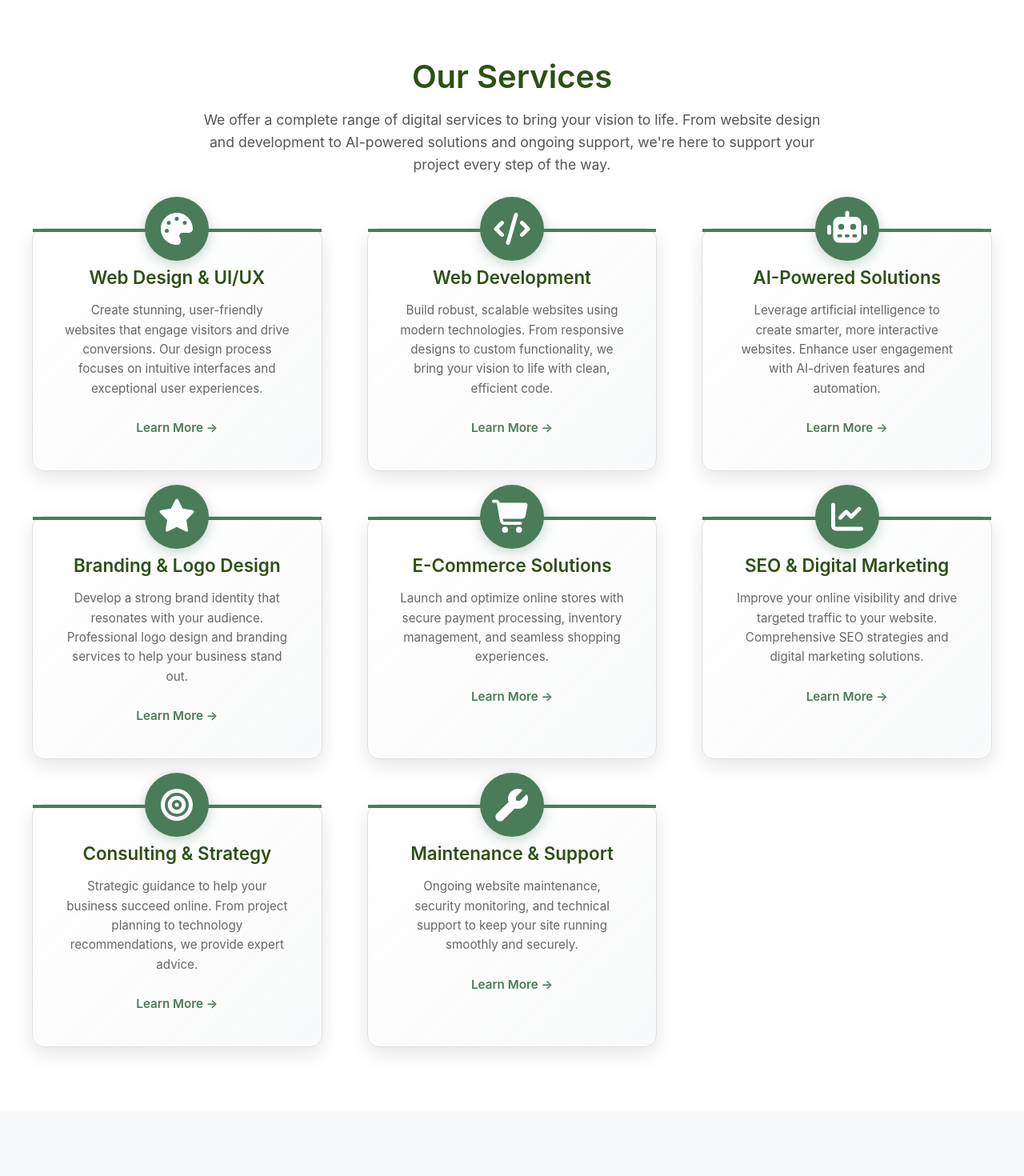
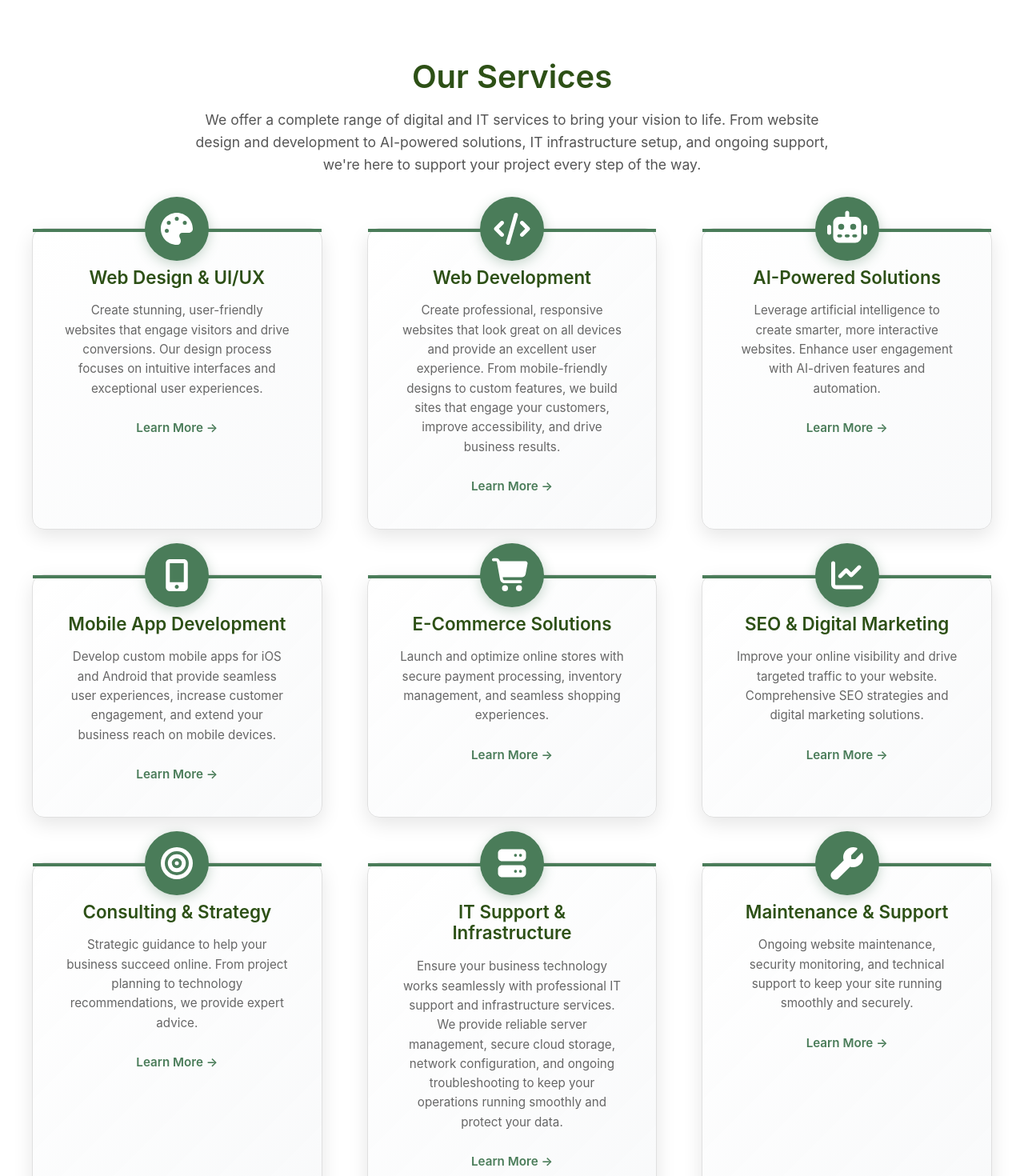
Before and after one commit to Topzic/IronleafTechnology, a React (Create React App) app: page /services in a window 1280 px wide. Shown: the part 400-1870 px from the top of the page at 80% size. Built offline with nearby package versions, Linux system fonts and the light colour scheme.

Commit message:
feat: Enhance tracking and analytics; update Google Analytics initialization and integrate Google Tag Manager; improve service descriptions and SEO across multiple pages

```diff
--- a/src/components/GATracker.js
+++ b/src/components/GATracker.js
@@ -6,10 +6,12 @@ const GATracker = () => {
   const location = useLocation();
 
   useEffect(() => {
-    ReactGA.send({
-      hitType: "pageview",
-      page: location.pathname + location.hash,
-    });
+    if (window.gtag) {
+      ReactGA.send({
+        hitType: "pageview",
+        page: location.pathname + location.hash,
+      });
+    }
   }, [location]);
 
   return null;
--- a/src/components/ServicesOverview.js
+++ b/src/components/ServicesOverview.js
@@ -7,6 +7,7 @@ import {
   faCogs,
   faClock,
   faShoppingCart,
+  faServer,
 } from "@fortawesome/free-solid-svg-icons";
 
 const ServicesOverview = () => {
@@ -21,7 +22,7 @@ const ServicesOverview = () => {
     {
       title: "Full-Stack Web Development",
       description:
-        "Custom websites from single-page sites to advanced e-commerce platforms, built with modern technologies like React, Node.js, and secure databases.",
+        "Custom websites from simple landing pages to advanced online stores, designed to be responsive, accessible, and mobile-friendly. We create secure, user-focused sites that perform well and engage your audience.",
       icon: faCode,
       link: "/pricing",
     },
@@ -33,9 +34,10 @@ const ServicesOverview = () => {
       link: "/pricing",
     },
     {
-      title: "Custom Software Solutions",
-      description: "Tailored software solutions for your unique business needs, including data analytics, automation, and scalable applications.",
-      icon: faCogs,
+      title: "IT Support & Infrastructure",
+      description:
+        "Reliable IT infrastructure and support services to keep your business systems running smoothly, securely, and efficiently. From server management to network setup and ongoing technical assistance.",
+      icon: faServer,
       link: "/pricing",
     },
     {
--- a/src/index.js
+++ b/src/index.js
@@ -5,9 +5,16 @@ import App from "./App";
 import reportWebVitals from "./reportWebVitals";
 import ReactGA from "react-ga4";
 
-// Initialize Google Analytics
-ReactGA.initialize("G-FQ9Z6HNXE1");
-ReactGA.initialize("AW-17649096539");
+// Conditionally initialize Google Analytics and Ads only in production
+if (process.env.NODE_ENV === 'production') {
+  ReactGA.initialize("G-FQ9Z6HNXE1");
+  ReactGA.initialize("AW-17649096539");
+
+  // Load Google Tag Manager script
+  const gtmScript = document.createElement('script');
+  gtmScript.innerHTML = `(function(w,d,s,l,i){w[l]=w[l]||[];w[l].push({'gtm.start':new Date().getTime(),event:'gtm.js'});var f=d.getElementsByTagName(s)[0],j=d.createElement(s),dl=l!='dataLayer'?'&l='+l:'';j.async=true;j.src='https://www.googletagmanager.com/gtm.js?id='+i+dl;f.parentNode.insertBefore(j,f);})(window,document,'script','dataLayer','GTM-P8C5VW5D');`;
+  document.head.appendChild(gtmScript);
+}
 
 const root = ReactDOM.createRoot(document.getElementById("root"));
 root.render(
--- a/src/pages/Blog.js
+++ b/src/pages/Blog.js
@@ -13,8 +13,8 @@ const Blog = () => {
     },
     {
       id: 2,
-      title: 'Automating Workflows with Microsoft Power Platform',
-      excerpt: 'How to streamline operations using Power Apps and Power Automate.',
+      title: 'Automating Workflows with Low-Code Platforms',
+      excerpt: 'How to streamline operations using automation tools and custom apps.',
       date: 'October 5, 2025',
       readTime: '7 min read'
     },
--- a/src/pages/Contact.js
+++ b/src/pages/Contact.js
@@ -133,11 +133,11 @@ const Contact = () => {
         <title>Contact Us - Ironleaf Technology | Get in Touch</title>
         <meta
           name="description"
-          content="Contact Ironleaf Technology for IT solutions in Peterborough, Ontario. Reach out for web development, Microsoft 365 support, Power BI analytics, and custom software services."
+          content="Contact Ironleaf Technology for IT solutions in Peterborough, Ontario. Reach out for web development, mobile app development, IT infrastructure support, and custom software services."
         />
         <meta
           name="keywords"
-          content="contact Ironleaf Technology, IT support Peterborough, web development contact Ontario, Microsoft 365 help, Power BI consulting contact, custom software inquiry, get quote Peterborough, IT services contact Ontario, web design consultation, Microsoft 365 setup contact, Power Platform development inquiry, data analytics contact, software development quote, website development Peterborough, IT support phone number, email Ironleaf Technology, business address Peterborough, Ontario IT company contact, veteran-owned IT contact, free consultation Peterborough, IT assessment Ontario, technology consultation Kawartha Lakes, web development meeting, Microsoft 365 migration contact, custom software project inquiry, IT support request Peterborough"
+          content="contact Ironleaf Technology, IT support Peterborough, web development contact Ontario, mobile app development inquiry, IT infrastructure help, custom software inquiry, get quote Peterborough, IT services contact Ontario, web design consultation, server management contact, cloud storage setup, network configuration inquiry, data analytics contact, software development quote, website development Peterborough, IT support phone number, email Ironleaf Technology, business address Peterborough, Ontario IT company contact, veteran-owned IT contact, free consultation Peterborough, IT assessment Ontario, technology consultation Kawartha Lakes, web development meeting, mobile app project inquiry, custom software project inquiry, IT support request Peterborough"
         />
       </Helmet>
       <section className="hero-section">
--- a/src/pages/FAQ.js
+++ b/src/pages/FAQ.js
@@ -65,7 +65,7 @@ const FAQ = () => {
         />
         <meta
           name="keywords"
-          content="FAQ Ironleaf Technology, frequently asked questions IT, web development questions, Microsoft 365 FAQ, Power BI help, custom software FAQ, IT support questions Peterborough, pricing questions Ontario, service details Ironleaf, how much does web development cost, Microsoft 365 setup questions, Power Platform FAQ, data analytics questions, software development process, website maintenance FAQ, IT consultation questions, veteran-owned business FAQ, Peterborough IT services questions, Ontario web design FAQ, Microsoft 365 migration questions, Power BI consulting FAQ, custom software development questions, IT support packages explained, web development timeline, Microsoft 365 training questions, technology consultation FAQ, business IT solutions questions"
+          content="FAQ Ironleaf Technology, frequently asked questions IT, web development questions, mobile app development FAQ, IT infrastructure help, custom software FAQ, IT support questions Peterborough, pricing questions Ontario, service details Ironleaf, how much does web development cost, server management questions, cloud storage FAQ, network configuration questions, data analytics questions, software development process, website maintenance FAQ, IT consultation questions, veteran-owned business FAQ, Peterborough IT services questions, Ontario web design FAQ, mobile app development questions, custom software development questions, IT support packages explained, web development timeline, technology consultation FAQ, business IT solutions questions"
         />
       </Helmet>
 
--- a/src/pages/Home.js
+++ b/src/pages/Home.js
@@ -15,11 +15,11 @@ const Home = () => {
         </title>
         <meta
           name="description"
-          content="Ironleaf Technology offers veteran-owned IT solutions in Peterborough, Ontario. Full-stack web development, Microsoft 365 optimization, Power BI analytics, and custom software for businesses."
+          content="Ironleaf Technology offers veteran-owned IT solutions in Peterborough, Ontario. Full-stack web development, mobile app development, IT infrastructure support, and custom software for businesses."
         />
         <meta
           name="keywords"
-          content="IT support Peterborough, web development, Microsoft 365, Power BI, custom software, veteran-owned business, Peterborough IT services, Ontario IT company, web design Peterborough, Microsoft 365 consulting, Power BI consulting, cloud services Ontario, data analytics, custom software development, veteran-owned IT, cheap website development, peterborough web development, peterborough it support, veteran-driven IT solutions, custom websites Kawartha Lakes, software development Lindsay, digital systems Cobourg, analytics integration Oshawa, automation Whitby, SEO optimization Ajax, attract clients Toronto, streamline workflows, scale with confidence"
+          content="IT support Peterborough, web development, mobile app development, IT infrastructure, custom software, veteran-owned business, Peterborough IT services, Ontario IT company, web design Peterborough, server management, cloud storage, network configuration, data analytics, custom software development, veteran-owned IT, affordable website development, peterborough web development, peterborough it support, veteran-driven IT solutions, custom websites Kawartha Lakes, software development Lindsay, digital systems Cobourg, analytics integration Oshawa, automation Whitby, SEO optimization Ajax, attract clients Toronto, streamline workflows, scale with confidence"
         />
         <script type="application/ld+json">
           {JSON.stringify({
@@ -27,7 +27,7 @@ const Home = () => {
             "@type": "LocalBusiness",
             name: "Ironleaf Technology",
             description:
-              "Veteran-owned IT solutions including web development, Microsoft 365 optimization, Power BI analytics, and custom software.",
+              "Veteran-owned IT solutions including web development, mobile app development, IT infrastructure support, and custom software.",
             url: "https://ironleaftechnology.com",
             address: {
               "@type": "PostalAddress",
--- a/src/pages/Pricing.css
+++ b/src/pages/Pricing.css
@@ -1305,4 +1305,5 @@
   font-size: 1.1rem;
   line-height: 1.6;
   color: #333;
+  text-align: center;
 }
--- a/src/pages/Pricing.js
+++ b/src/pages/Pricing.js
@@ -138,25 +138,6 @@ const Pricing = () => {
       category: "web",
       icon: faGlobe,
     },
-    {
-      name: "Microsoft 365 Optimization",
-      description:
-        billingCycle === "one-time"
-          ? "Streamline your business processes with Power Platform tools"
-          : "Ongoing Microsoft 365 optimization and support services",
-      price: billingCycle === "one-time" ? 3000 : 200,
-      originalPrice: billingCycle === "one-time" ? null : 250,
-      features: [
-        "Complete M365 audit & setup",
-        "Custom Power Apps development",
-        "Workflow automation",
-        "Data integration solutions",
-        "Training & documentation",
-      ],
-      popular: false,
-      category: "optimization",
-      icon: faGaugeSimpleHigh,
-    },
     // {
     //   name: 'Security Camera Bronze',
     //   description: 'Essential surveillance for small businesses and homes',
@@ -226,11 +207,11 @@ const Pricing = () => {
         <title>Pricing - Ironleaf Technology | IT Services Packages</title>
         <meta
           name="description"
-          content="Explore Ironleaf Technology's pricing for IT services including web development, Microsoft 365, Power BI, and custom software solutions in Peterborough, Ontario."
+          content="Explore Ironleaf Technology's pricing for IT services including web development, mobile app development, IT infrastructure, and custom software solutions in Peterborough, Ontario."
         />
         <meta
           name="keywords"
-          content="IT pricing Peterborough, web development costs Ontario, Microsoft 365 pricing, Power BI analytics pricing, custom software pricing, website development quotes, IT service rates Peterborough, affordable web design Ontario, Microsoft 365 setup costs, Power Platform development pricing, data analytics pricing, custom software development costs, website maintenance pricing, IT support packages, monthly IT services pricing, one-time setup fees, web development packages, Microsoft 365 migration costs, Power BI consulting rates, software development pricing, IT budget planning, cost-effective web development, peterborough web design pricing, ontario it service costs, veteran-owned pricing, transparent IT pricing, web development quotes Peterborough, affordable IT services Ontario"
+          content="IT pricing Peterborough, web development costs Ontario, mobile app development pricing, IT infrastructure pricing, custom software pricing, website development quotes, IT service rates Peterborough, affordable web design Ontario, server management costs, cloud storage pricing, network configuration pricing, data analytics pricing, custom software development costs, website maintenance pricing, IT support packages, monthly IT services pricing, one-time setup fees, web development packages, mobile app development costs, software development pricing, IT budget planning, cost-effective web development, peterborough web design pricing, ontario it service costs, veteran-owned pricing, transparent IT pricing, web development quotes Peterborough, affordable IT services Ontario"
         />
       </Helmet>
       <section className="pricing-hero">
@@ -293,13 +274,11 @@ const Pricing = () => {
       </section>
 
       <section className="service-explanation">
-        <div className="container">
           <p>
             One-time setup fees cover complete implementation, testing,
             training, and initial support. Monthly care plans provide ongoing
             maintenance, updates, and support services.
           </p>
-        </div>
       </section>
 
       <section className="pricing-cards">
--- a/src/pages/Services.js
+++ b/src/pages/Services.js
@@ -13,6 +13,8 @@ import {
   faChartLine,
   faBullseye,
   faWrench,
+  faServer,
+  faMobileAlt,
 } from "@fortawesome/free-solid-svg-icons";
 
 const Services = () => {
@@ -28,7 +30,7 @@ const Services = () => {
     {
       title: "Web Development",
       description:
-        "Build robust, scalable websites using modern technologies. From responsive designs to custom functionality, we bring your vision to life with clean, efficient code.",
+        "Create professional, responsive websites that look great on all devices and provide an excellent user experience. From mobile-friendly designs to custom features, we build sites that engage your customers, improve accessibility, and drive business results.",
       icon: faCode,
   link: "/contact",
     },
@@ -40,10 +42,10 @@ const Services = () => {
   link: "/contact",
     },
     {
-      title: "Branding & Logo Design",
+      title: "Mobile App Development",
       description:
-        "Develop a strong brand identity that resonates with your audience. Professional logo design and branding services to help your business stand out.",
-      icon: faStar,
+        "Develop custom mobile apps for iOS and Android that provide seamless user experiences, increase customer engagement, and extend your business reach on mobile devices.",
+      icon: faMobileAlt,
   link: "/contact",
     },
     {
@@ -65,6 +67,13 @@ const Services = () => {
       description:
         "Strategic guidance to help your business succeed online. From project planning to technology recommendations, we provide expert advice.",
       icon: faBullseye,
+  link: "/contact",
+    },
+    {
+      title: "IT Support & Infrastructure",
+      description:
+        "Ensure your business technology works seamlessly with professional IT support and infrastructure services. We provide reliable server management, secure cloud storage, network configuration, and ongoing troubleshooting to keep your operations running smoothly and protect your data.",
+      icon: faServer,
   link: "/contact",
     },
     {
@@ -142,16 +151,15 @@ const Services = () => {
     <div className="services-page">
       <Helmet>
         <title>
-          Services - Ironleaf Technology | Web Design, Development & IT
-          Solutions
+          Services - Ironleaf Technology | Web Design, Development, IT & Digital Solutions
         </title>
         <meta
           name="description"
-          content="Comprehensive web design, development, and IT services from Ironleaf Technology. From AI-powered websites to branding and ongoing support, we deliver exceptional digital solutions."
+          content="Comprehensive web design, development, IT infrastructure, and digital services from Ironleaf Technology. From AI-powered websites to mobile apps, server setups, and ongoing support, we deliver exceptional digital and tech solutions."
         />
         <meta
           name="keywords"
-          content="web design Peterborough, web development Ontario, UI/UX design services, AI-powered websites, branding agency Peterborough, logo design Ontario, SEO optimization Kawartha Lakes, e-commerce development, IT support services, website maintenance Peterborough, responsive web design, custom website development, mobile app development, digital marketing Ontario, content management systems, website hosting Peterborough, domain registration Ontario, SSL certificates, website security, performance optimization, user experience design, graphic design services, brand identity Peterborough, social media integration, email marketing setup, website analytics, conversion optimization, custom web applications, API development, database design, cloud hosting solutions, website migration services"
+          content="web design Peterborough, web development Ontario, UI/UX design services, AI-powered websites, mobile app development, iOS app development, Android app development, SEO optimization Kawartha Lakes, e-commerce development, IT support services, Microsoft server setup, cloud storage solutions, system administration, network configuration, software installation, website maintenance Peterborough, responsive web design, custom website development, mobile app development, digital marketing Ontario, content management systems, website hosting Peterborough, domain registration Ontario, SSL certificates, website security, performance optimization, user experience design, social media integration, email marketing setup, website analytics, conversion optimization, custom web applications, API development, database design, cloud hosting solutions, website migration services"
         />
       </Helmet>
 
@@ -173,7 +181,7 @@ const Services = () => {
         <h1>Complete Digital Solutions</h1>
         <p>
           From concept to launch, we provide comprehensive web design,
-          development, and IT services to help your business thrive in the
+          development, IT infrastructure, and digital services to help your business thrive in the
           digital world.
         </p>
       </section>
@@ -184,9 +192,9 @@ const Services = () => {
           <div className="services-intro">
             <h2>Our Services</h2>
             <p>
-              We offer a complete range of digital services to bring your vision
+              We offer a complete range of digital and IT services to bring your vision
               to life. From website design and development to AI-powered
-              solutions and ongoing support, we're here to support your project
+              solutions, IT infrastructure setup, and ongoing support, we're here to support your project
               every step of the way.
             </p>
           </div>
--- a/src/pages/Terms.js
+++ b/src/pages/Terms.js
@@ -29,7 +29,7 @@ const Terms = () => {
           <p>Welcome to Ironleaf Technology. These Terms of Service ("Terms") govern your use of our website development, optimization, and consulting services. By engaging our services, you agree to these Terms.</p>
 
           <h2>2. Services</h2>
-          <p>We provide web development, Microsoft 365 optimization, website audits, and ongoing support services. One-time setup fees cover complete implementation, testing, training, and initial support. Monthly care plans provide ongoing maintenance, updates, and support services.</p>
+          <p>We provide web development, mobile app development, IT infrastructure support, website audits, and ongoing support services. One-time setup fees cover complete implementation, testing, training, and initial support. Monthly care plans provide ongoing maintenance, updates, and support services.</p>
 
           <h2>3. Pricing and Billing</h2>
           <p>Prices are as quoted on our website and are subject to change. One-time payments are due upon project completion. Monthly subscriptions are billed in advance and auto-renew unless canceled. All fees are non-refundable once services are delivered.</p>
```
Also changed, not shown: src/pages/BlogPost.js (+13 -13 lines).
